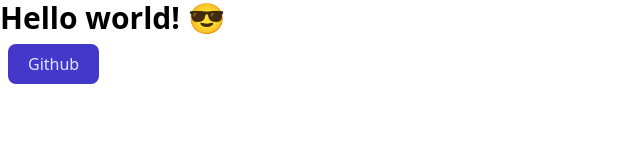
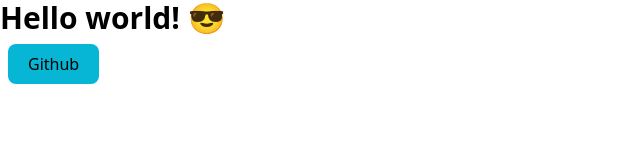
Before and after one commit to allangonzy/allangonzy, a plain HTML site: page index.html in a window 1280 px wide. Shown: the whole page, without its empty margins (0-640 px from the left). Drawn offline with nearby package versions, Linux system fonts and the light colour scheme.

Commit message:
Update index.html

```diff
--- a/index.html
+++ b/index.html
@@ -13,7 +13,7 @@
     Hello world! 😎
   </h1>
   <h2>
-    <a href="https://github.com/allangonzy" class="h-10 px-5 m-2 text-indigo-100 transition-colors duration-150 bg-indigo-700 rounded-lg hover:bg-purple-600 inline-flex items-center justify-center">Github</a></h2>
+    <a href="https://github.com/allangonzy" class="h-10 px-5 m-2 text-indigo-00 transition-colors duration-150 bg-cyan-500 rounded-lg hover:bg-sky-600 inline-flex items-center justify-center">Github</a></h2>
 
 </body>
 </html>
```
